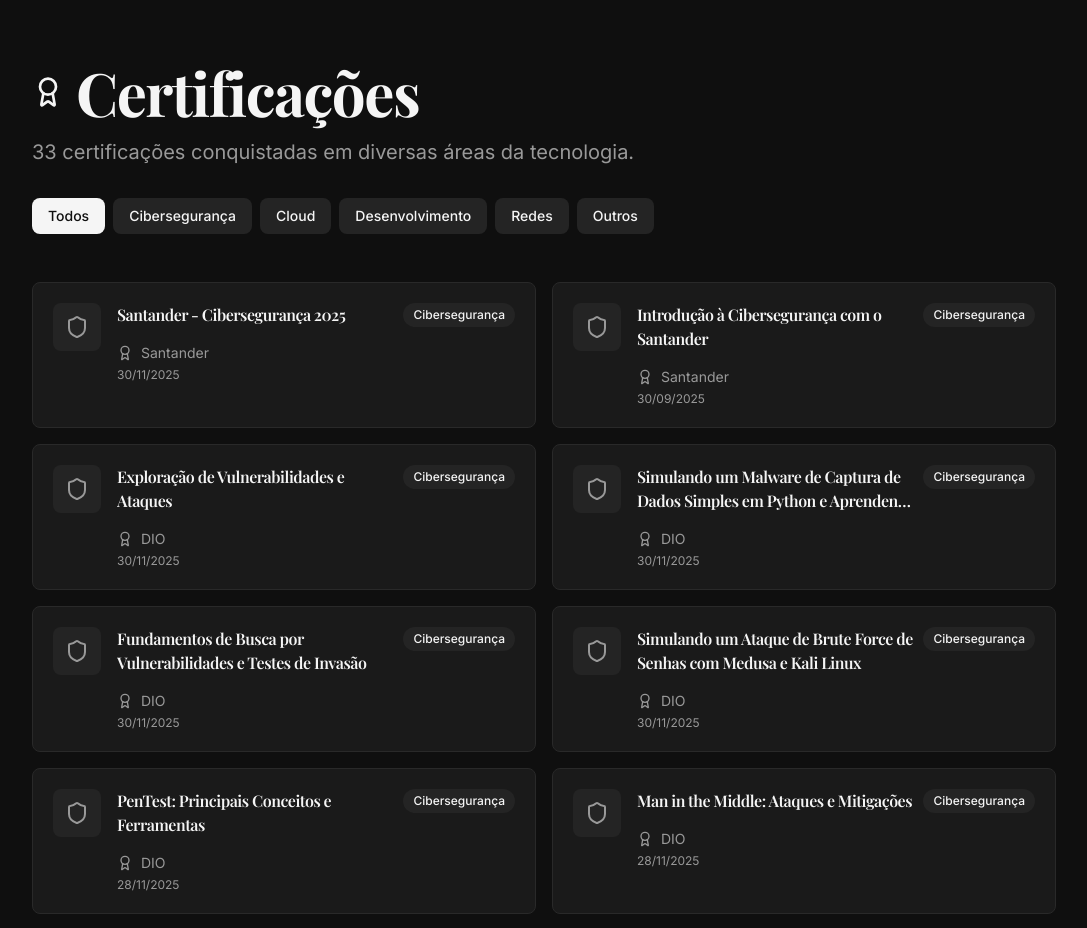
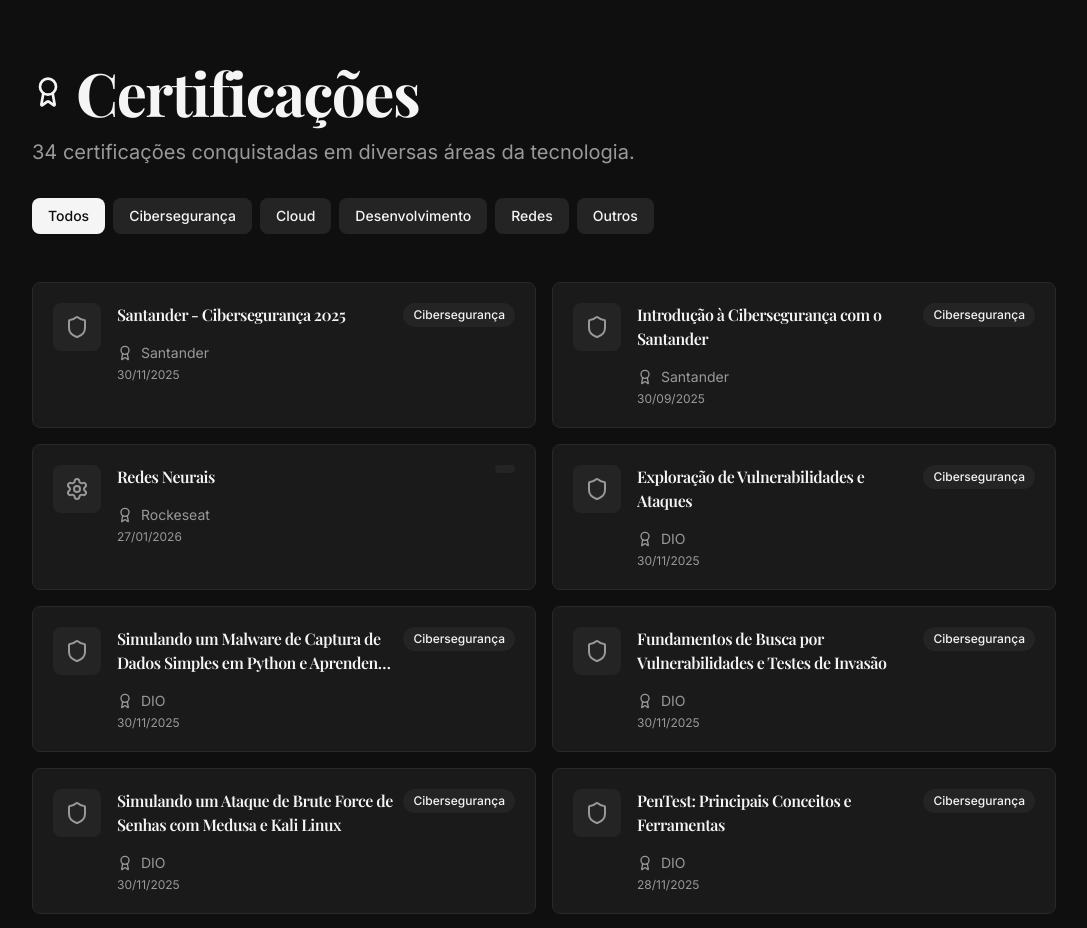
Before and after one commit to Viniirb/portifolio, a Next.js app: page / in a window 1280 px wide. Shown: the part 3300-4228 px from the top of the page, without its empty margins (96-1183 px from the left). Built offline with nearby package versions, Linux system fonts and the light colour scheme; a web font is replaced by a local one.

Commit message:
Add Rocketseat certification for Neural Networks

```diff
--- a/src/constants/certifications.ts
+++ b/src/constants/certifications.ts
@@ -17,6 +17,16 @@
     date: "30/09/2025",
     image: "",
     category: "cybersecurity",
+  },
+
+  // Rocketseat
+  {
+    id: "rocketseat-redes-neurais",
+    title: "Redes Neurais",
+    institution: "Rockeseat",
+    date: "27/01/2026",
+    image: "",
+    category: "neural-networks"
   },
 
   // DIO - Cibersegurança
```
